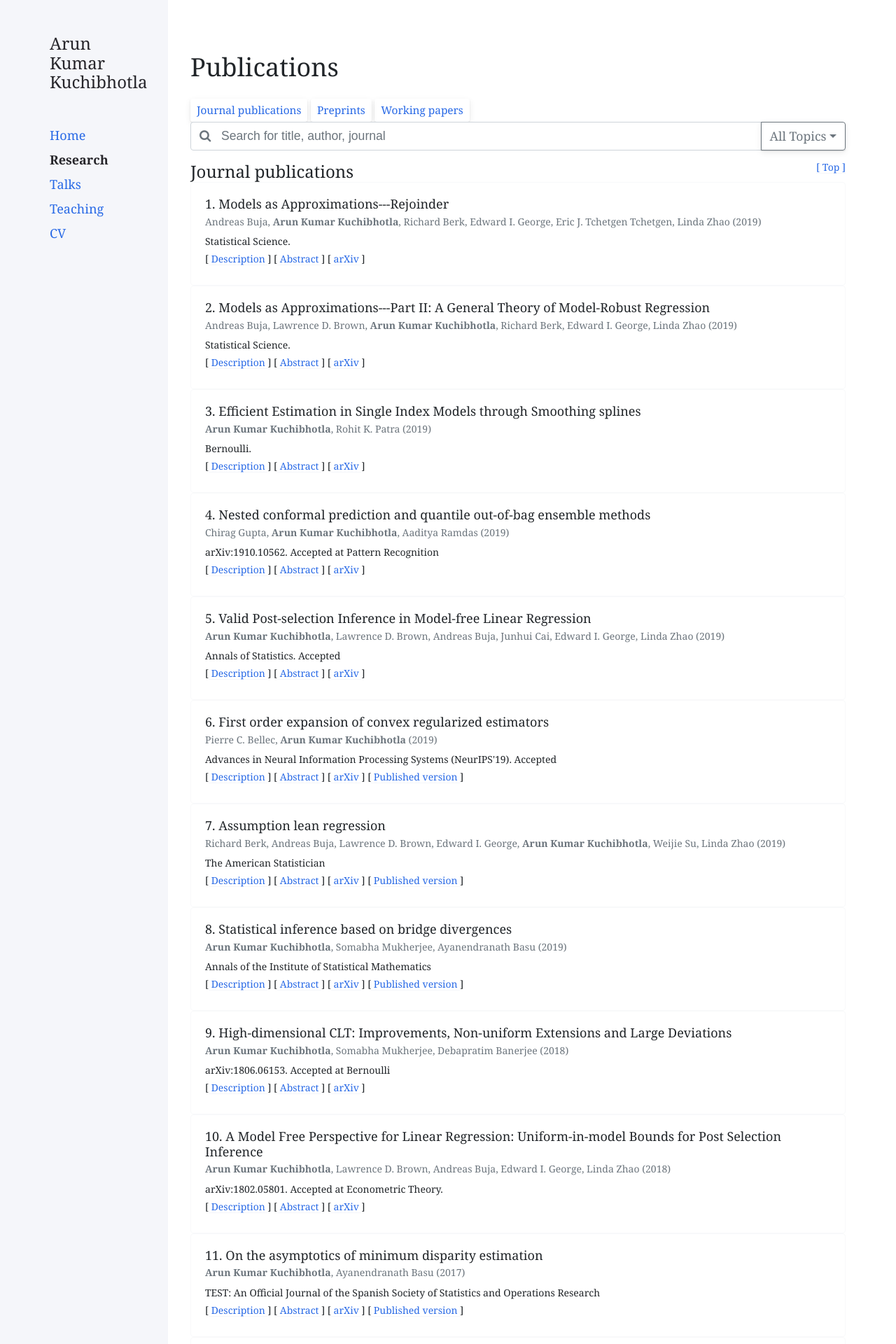
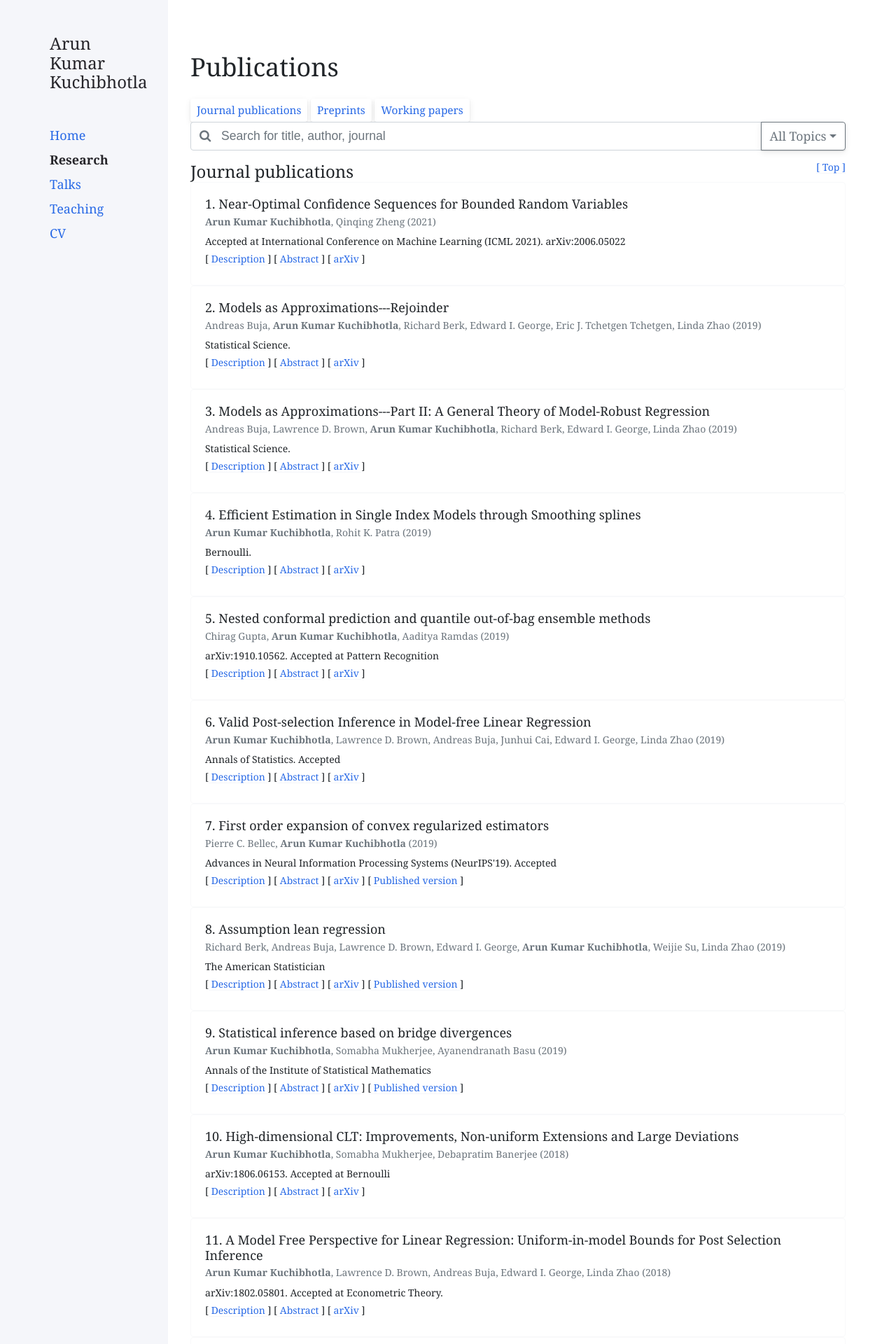
Before and after one commit to Arun-Kuchibhotla/Arun-Kuchibhotla.github.io, a Jekyll site: the page built from docs/research.md, in a window 1280 px wide. Shown: the top 1920 px of the page at 70% size. Built offline with Jekyll 4.4.1, drawn with Linux system fonts in a browser that asks for light colours; nearby versions of some CDN libraries; some of the changed text lies outside the part shown.

Commit message:
Update publications.json

```diff
--- a/_data/publications.json
+++ b/_data/publications.json
@@ -148,11 +148,11 @@
 		"description": "This paper provides a central limit theorem in the high-dimensional context with an root-n rate of convergence, assuming only a finite third moment on the random vectors and degeneracy."
 	},
 	{
-		"type": "Preprint",
-		"work_type": "Preprint",
+		"type": "Conference proceedings",
+		"work_type": "Journal publication",
 		"id":31,
 		"title": "Near-Optimal Confidence Sequences for Bounded Random Variables",
-		"year": 2020,
+		"year": 2021,
 		"authors": [
 			{
 				"name": "Arun Kumar Kuchibhotla"
@@ -170,7 +170,7 @@
 				"topic": "Sequential Inference"
 			}
 		],
-		"source": "arXiv:2006.05022",
+		"source": "Accepted at International Conference on Machine Learning (ICML 2021). arXiv:2006.05022",
 		"volume": "",
 		"citation_url": "https://arxiv.org/abs/2006.05022",
 		"cites_url": "https://arxiv.org/abs/2006.05022",
```
